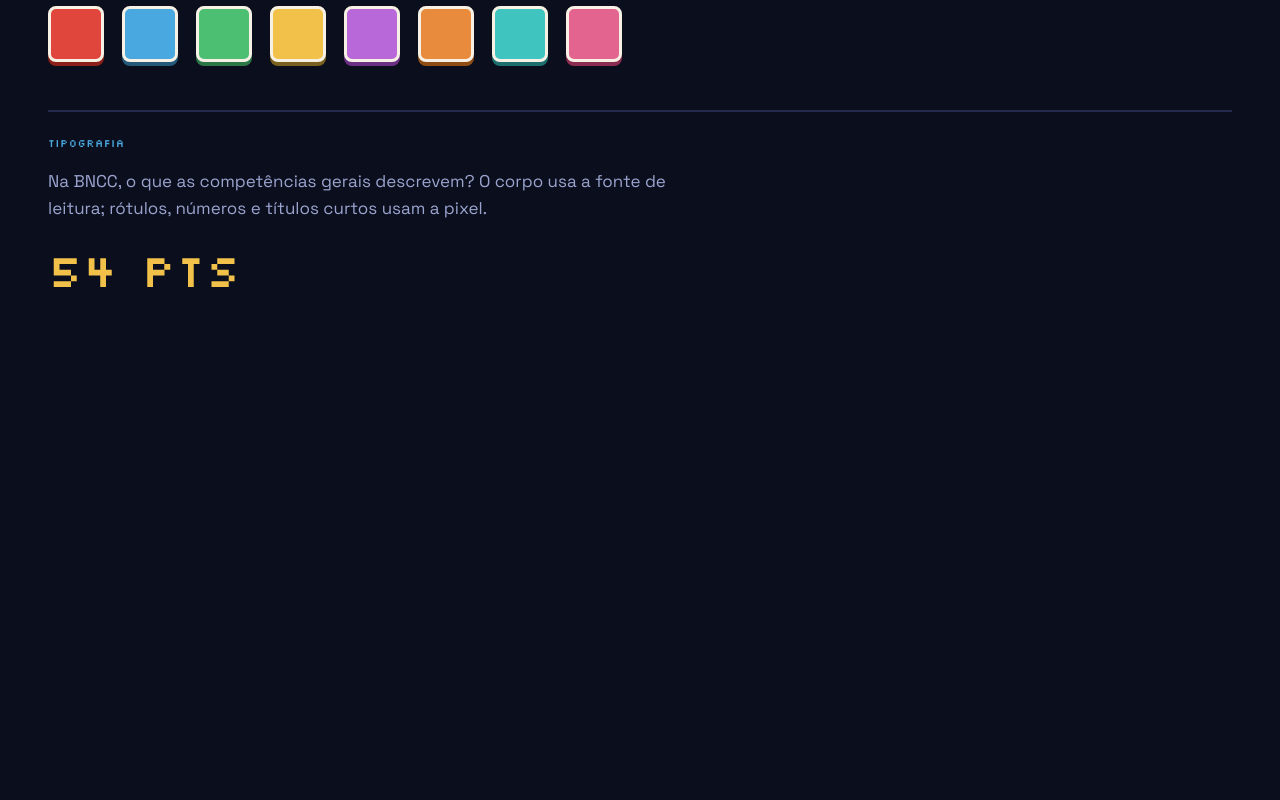
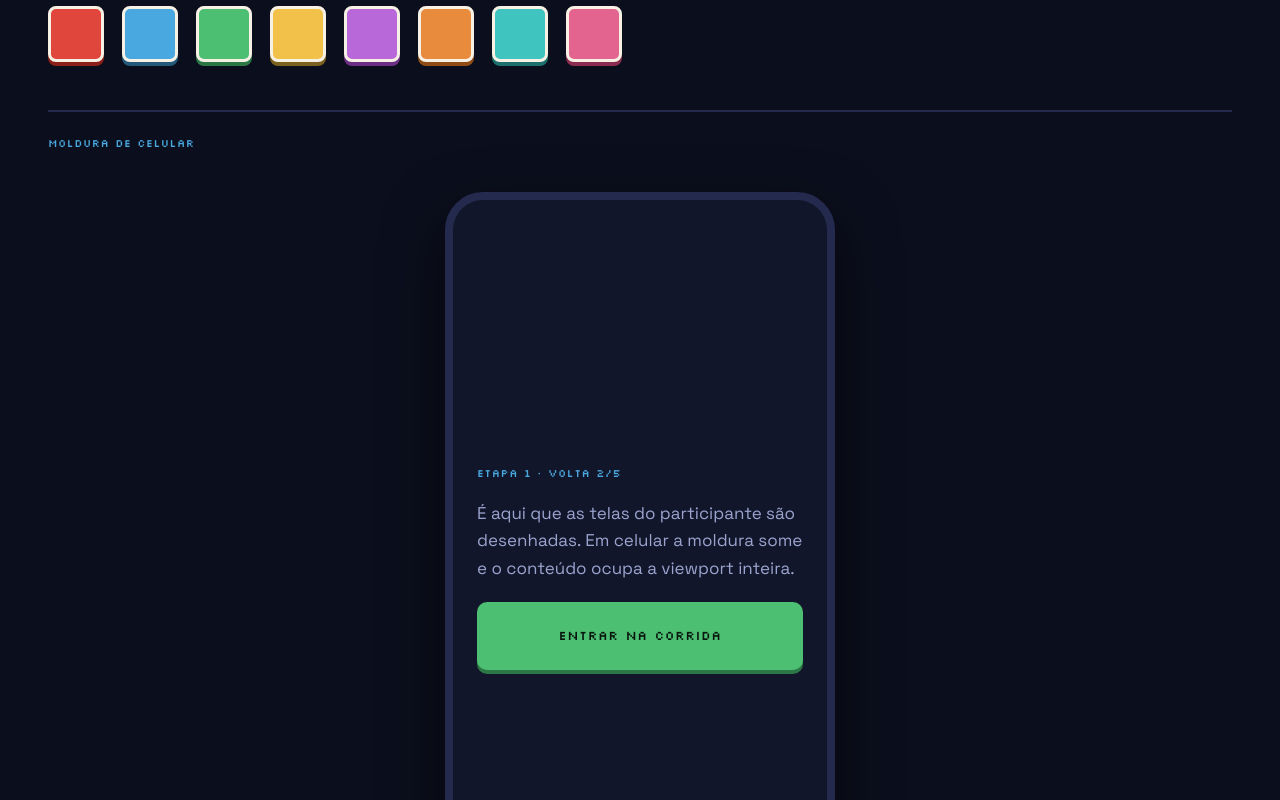
Before and after one commit to ivancley/quiz, a Next.js app: page /estilo in a window 1280 px wide. Shown: the part 640-1440 px from the top of the page. Before the commit the page ends 987 px from the top, so only its background shows below. Built offline with nearby package versions, Linux system fonts and the light colour scheme.

Commit message:
chore(quiz): limpar codigo morto e conferir a cobertura das regras criticas

```diff
--- a/src/app/estilo/estilo.module.css
+++ b/src/app/estilo/estilo.module.css
@@ -62,3 +62,12 @@
   font-size: 46px;
   color: var(--amarelo);
 }
+
+.dentroDaMoldura {
+  display: flex;
+  flex-direction: column;
+  gap: 20px;
+  padding: 24px;
+  height: 100%;
+  justify-content: center;
+}
--- a/src/app/estilo/page.tsx
+++ b/src/app/estilo/page.tsx
@@ -1,5 +1,6 @@
 import { BotaoRelevo } from '@/components/BotaoRelevo'
 import { Kart } from '@/components/Kart'
+import { Moldura } from '@/components/Moldura'
 import { CORES_DE_KART } from '@/lib/kart'
 
 import estilos from './estilo.module.css'
@@ -83,6 +84,22 @@ export default function Estilo() {
       </section>
 
       <section className={estilos.secao}>
+        <h2 className={`pixel ${estilos.rotulo}`}>MOLDURA DE CELULAR</h2>
+        <Moldura>
+          <div className={estilos.dentroDaMoldura}>
+            <span className={`pixel ${estilos.rotulo}`}>
+              ETAPA 1 · VOLTA 2/5
+            </span>
+            <p className={estilos.corpo}>
+              É aqui que as telas do participante são desenhadas. Em celular a
+              moldura some e o conteúdo ocupa a viewport inteira.
+            </p>
+            <BotaoRelevo largo>ENTRAR NA CORRIDA</BotaoRelevo>
+          </div>
+        </Moldura>
+      </section>
+
+      <section className={estilos.secao}>
         <h2 className={`pixel ${estilos.rotulo}`}>TIPOGRAFIA</h2>
         <p className={estilos.corpo}>
           Na BNCC, o que as competências gerais descrevem? O corpo usa a fonte
--- a/src/server/acoes.ts
+++ b/src/server/acoes.ts
@@ -461,7 +461,7 @@ export async function excluirEtapa(etapaId: string) {
   })
 }
 
-export type Direcao = 'cima' | 'baixo'
+type Direcao = 'cima' | 'baixo'
 
 /** Troca a etapa de lugar com a vizinha na direção pedida. */
 export async function moverEtapa(etapaId: string, direcao: Direcao) {
@@ -506,7 +506,7 @@ export async function moverEtapa(etapaId: string, direcao: Direcao) {
  * o que este esquema acrescenta é recusar a alternativa em branco, que passaria
  * pela constraint de texto não nulo e chegaria vazia à tela do participante.
  */
-export const esquemaDePergunta = z.object({
+const esquemaDePergunta = z.object({
   texto: z.string().trim().min(1),
   altA: z.string().trim().min(1),
   altB: z.string().trim().min(1),
@@ -515,7 +515,7 @@ export const esquemaDePergunta = z.object({
   correta: z.enum(LETRAS),
 })
 
-export type DadosDePergunta = z.infer<typeof esquemaDePergunta>
+type DadosDePergunta = z.infer<typeof esquemaDePergunta>
 
 function validarPergunta(dados: unknown): DadosDePergunta {
   const lido = esquemaDePergunta.safeParse(dados)
--- a/src/server/codigo.ts
+++ b/src/server/codigo.ts
@@ -17,8 +17,3 @@ export function sortearCodigoDeQuiz(): string {
   }
   return codigo
 }
-
-/** Aceita o que a pessoa digitou como veio: minúsculas e espaços são comuns. */
-export function normalizarCodigo(digitado: string): string {
-  return digitado.trim().toUpperCase()
-}
--- a/src/server/db/client.ts
+++ b/src/server/db/client.ts
@@ -18,5 +18,3 @@ export const pool = (global_.poolDoQuiz ??= new Pool({
 }))
 
 export const db = drizzle(pool, { schema })
-
-export type Banco = typeof db
```
Also changed, not shown: playwright.config.ts (+4 -4 lines), 1 other file (tests, documents, lock files or other folders).
